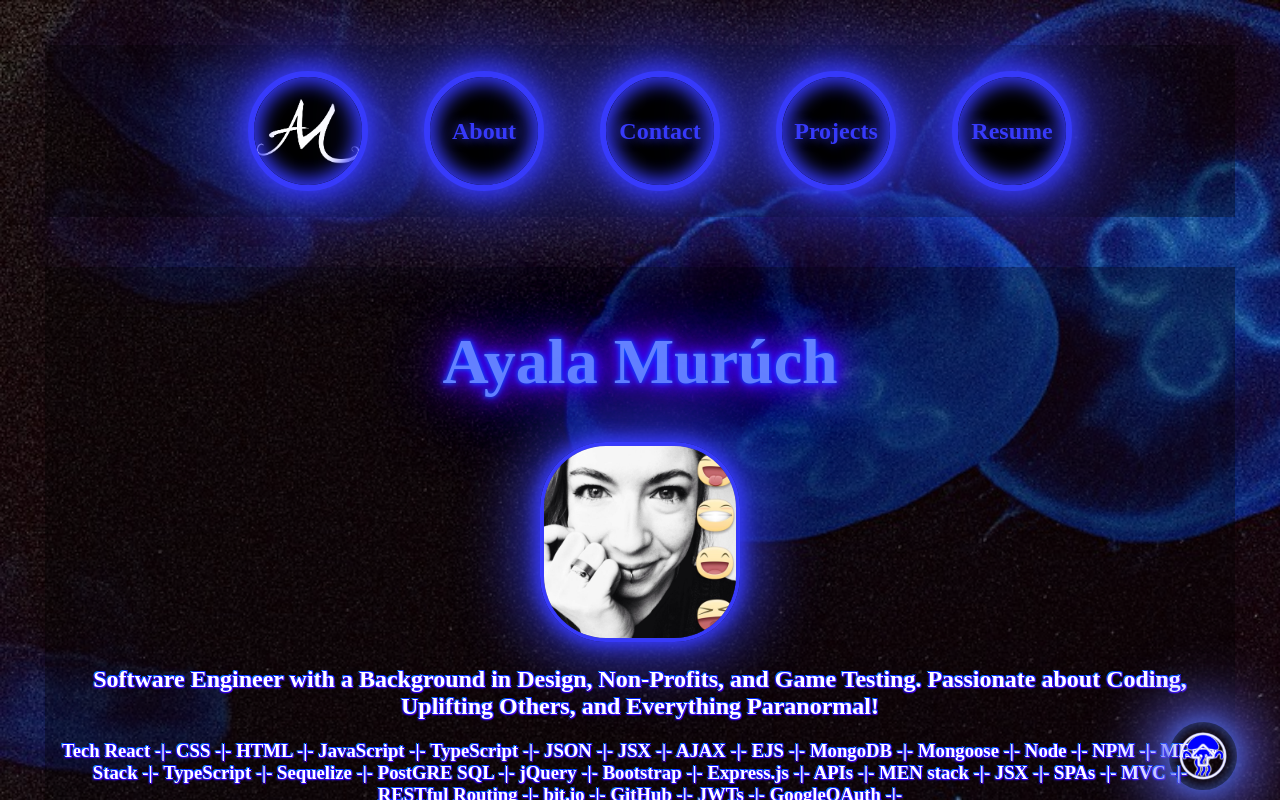
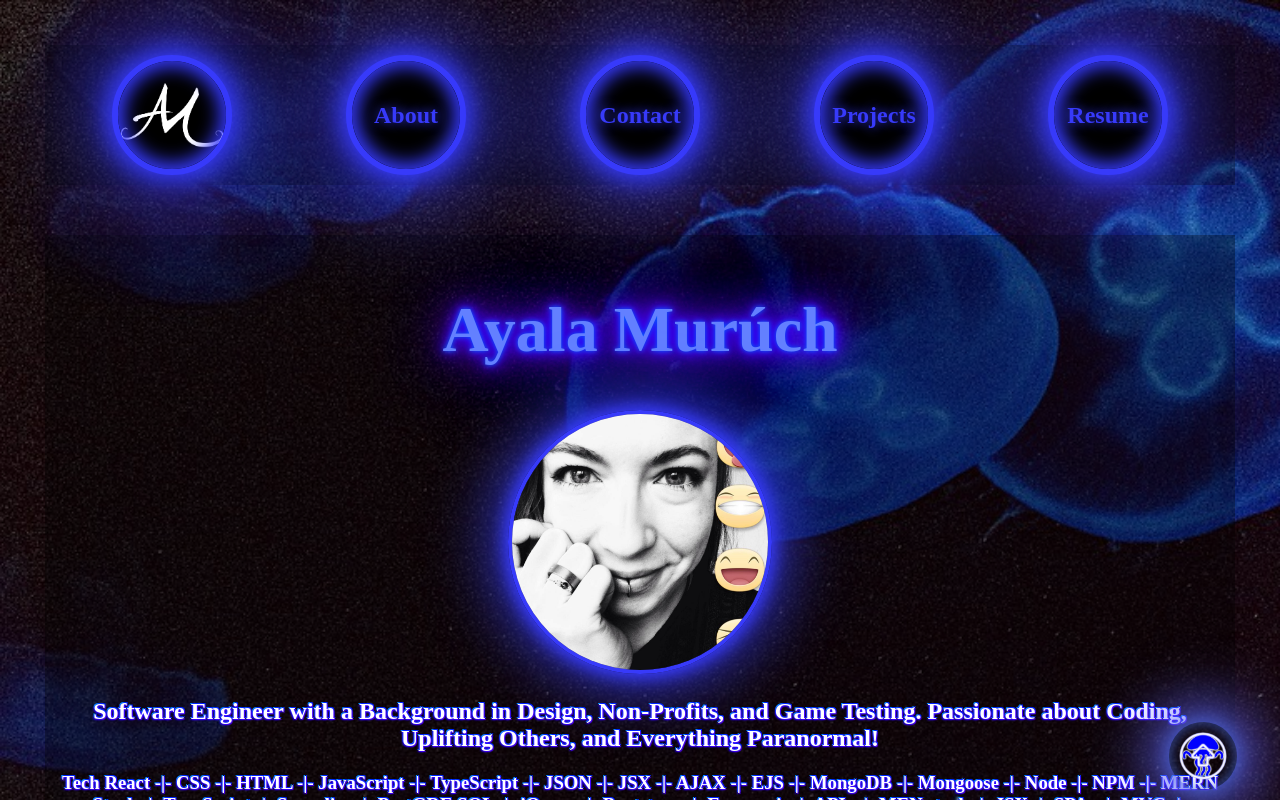
Before and after one commit to ayamur/AMuruch-Portfolio, a React (Create React App) app: page / in a window 1280 px wide. Shown: the top 800 px of the page. Built offline with nearby package versions, Linux system fonts and the light colour scheme; a web font is replaced by a local one.

Commit message:
remove ul from navbar and adjust button spacing

```diff
--- a/src/App.css
+++ b/src/App.css
@@ -33,8 +33,8 @@ body {
 }
 
 #itsame {
-  width: 15vw;
-  max-width: 30vw;
+  width: 20vw;
+  max-width: 40vw;
   justify-content: center;
   --glow-color: rgb(55, 58, 250);
   --glow-spread-color: rgba(58, 67, 254, 0.781);
@@ -42,7 +42,7 @@ body {
   border: .25em solid var(--glow-color);
   color: var(--glow-color);
   background-color: var(--btn-color);
-  border-radius: 33%;
+  border-radius: 50%;
   box-shadow: 0 0 1em .25em var(--glow-color),
     0 0 4em 1em var(--glow-spread-color),
     inset 0 0 .75em .25em var(--glow-color);
@@ -52,6 +52,7 @@ body {
 .navdiv {
   padding: 10px;
   margin: 10px;
+  justify-content: center;
 }
 
 nav {
@@ -61,6 +62,7 @@ nav {
   padding: 10px;
   margin: 10px;
   background-color: rgba(0, 0, 0, 0.33);
+  /* border-radius: 50%; */
 }
 
 button {
@@ -139,12 +141,6 @@ button:active {
   background-size: contain;
   background-repeat: no-repeat;
   background-position: center;
-}
-
-ul {
-  display: flex;
-  justify-content: space-evenly;
-  width: 80%;
 }
 
 #resume {
--- a/src/components/NavBar.js
+++ b/src/components/NavBar.js
@@ -5,7 +5,6 @@ function NavBar() {
   return (
     <div className='navdiv'>
       <nav>
-        <ul>
           <button type='button' id='sigbtn' className='navbarbtn'>
             <Link to='/' />
           </button>
@@ -29,7 +28,6 @@ function NavBar() {
               Resume
             </button>
           </Link>
-        </ul>
       </nav>
     </div>
   )
```
